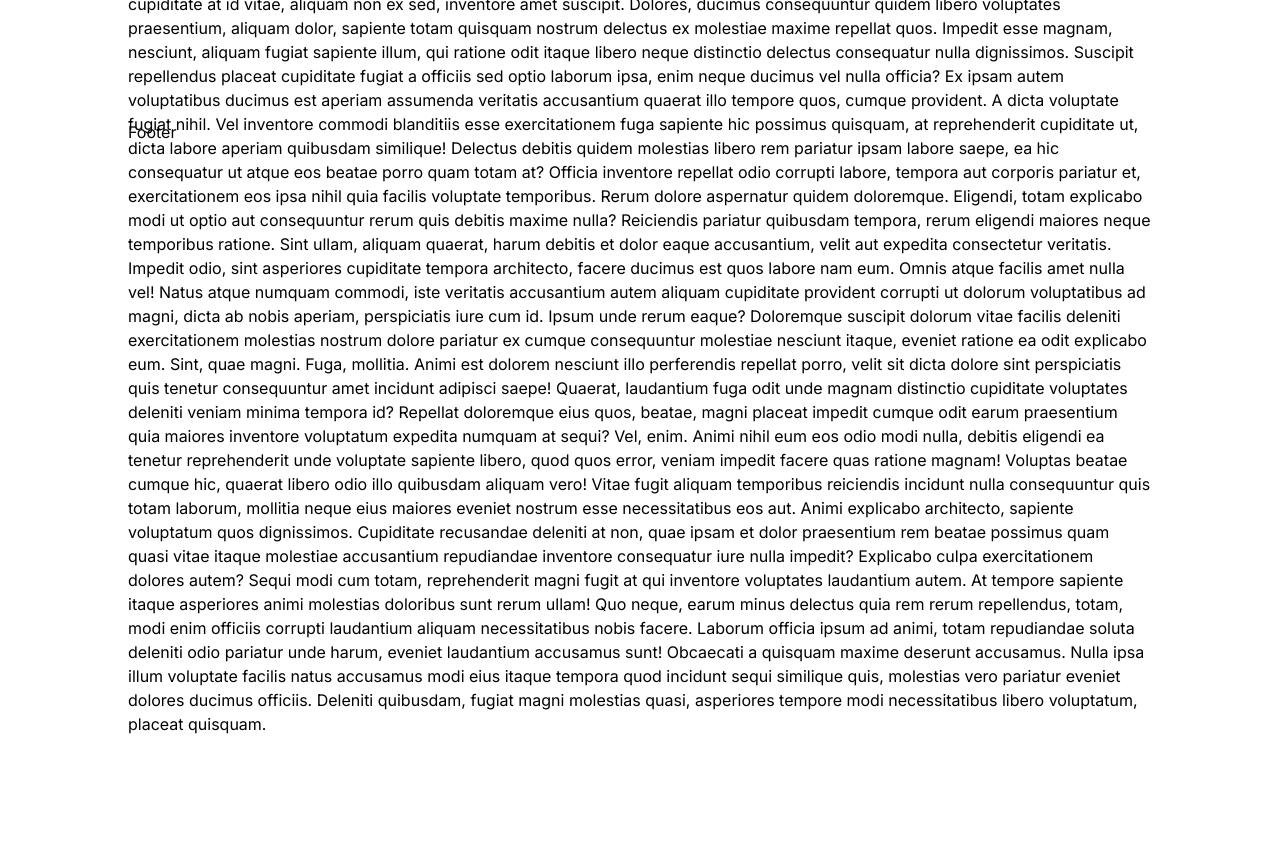
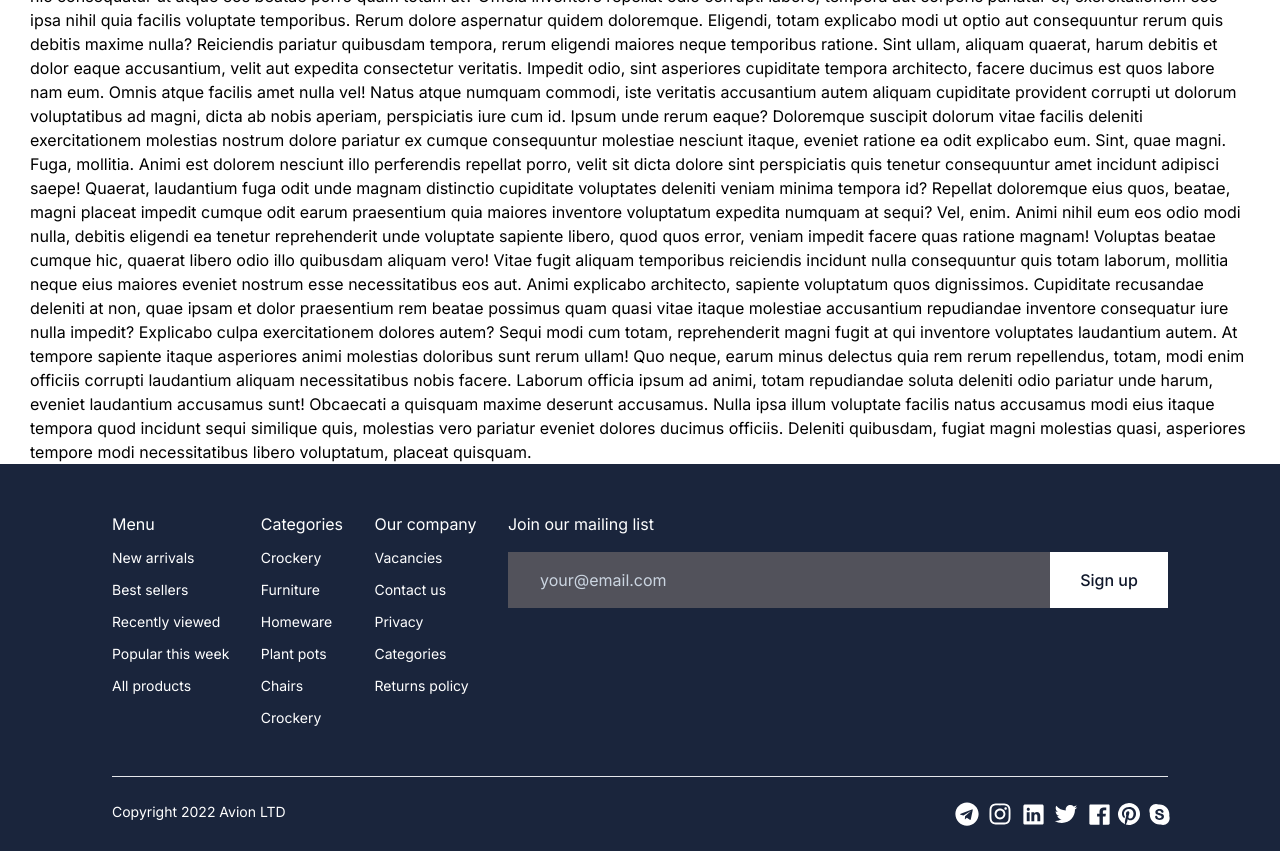
Before and after one commit to Temur00/Month8_Exam, a Next.js app: page / in a window 1280 px wide. Shown: the part 840-1691 px from the top of the page. Before the commit the page ends 1576 px from the top, so only its background shows below. Built offline with nearby package versions, Linux system fonts and the light colour scheme.

Commit message:
added dark&light and footer

```diff
--- a/src/app/layout.tsx
+++ b/src/app/layout.tsx
@@ -19,14 +19,16 @@ export default function RootLayout({
 }>) {
   return (
     <html lang="en" suppressHydrationWarning>
-      <body className={inter.className}>
+      <body
+        className={`${inter.className} light:bg-slate-100 dark:bg-[#1f2c47] transition`}
+      >
         <Providers>
           <div
             style={{ transition: "0.5s" }}
-            className="light:bg-slate-100 dark:bg-[#0F1625] transition"
+            className="light:bg-slate-100 dark:bg-[#1f2c47] transition"
           >
             <Header />
-            <main className="mt-40">{children}</main>
+            <main className="mt-32">{children}</main>
             <Footer />
           </div>
         </Providers>
--- a/src/app/page.tsx
+++ b/src/app/page.tsx
@@ -2,7 +2,7 @@ import React from "react";
 
 const Home = () => {
   return (
-    <div className="container mx-auto h-screen">
+    <div className="container mx-auto h-min-screen">
       <p>
         Lorem ipsum dolor sit amet consectetur adipisicing elit. Quod
         reprehenderit cum, officia ut earum libero animi natus similique.
--- a/src/components/Footer.tsx
+++ b/src/components/Footer.tsx
@@ -1,7 +1,205 @@
+import Link from "next/link";
 import React from "react";
+import { FaTelegram, FaInstagram } from "react-icons/fa";
+import { IoLogoFacebook, IoLogoLinkedin } from "react-icons/io";
+import { TiSocialSkype } from "react-icons/ti";
+import { IoLogoTwitter } from "react-icons/io5";
+import { BsPinterest } from "react-icons/bs";
 
 const Footer = () => {
-  return <div className="container mx-auto">Footer</div>;
+  return (
+    <div className="bg-[#1a253c]">
+      <div className="container mx-auto sm:px-[82px] px-[20px]">
+        <div className="flex flex-wrap gap-y-10 gap-6 justify-between py-12">
+          <div className="flex flex-col gap-3">
+            <Link href={"#"} className="text-[#fff]">
+              Menu
+            </Link>
+            <Link
+              href={"#"}
+              className="text-[#fff]  text-sm hover:text-yellow-400 duration-150"
+            >
+              New arrivals
+            </Link>
+            <Link
+              href={"#"}
+              className="text-[#fff]  text-sm hover:text-yellow-400 duration-150"
+            >
+              Best sellers
+            </Link>
+            <Link
+              href={"#"}
+              className="text-[#fff]  text-sm hover:text-yellow-400 duration-150"
+            >
+              Recently viewed
+            </Link>
+            <Link
+              href={"#"}
+              className="text-[#fff]  text-sm hover:text-yellow-400 duration-150"
+            >
+              Popular this week
+            </Link>
+            <Link
+              href={"#"}
+              className="text-[#fff]  text-sm hover:text-yellow-400 duration-150"
+            >
+              All products
+            </Link>
+          </div>
+          <div className="flex flex-col gap-3">
+            <Link href={"#"} className="text-[#fff]">
+              Categories
+            </Link>
+            <Link
+              href={"#"}
+              className="text-[#fff]  text-sm hover:text-yellow-400 duration-150"
+            >
+              Crockery
+            </Link>
+            <Link
+              href={"#"}
+              className="text-[#fff]  text-sm hover:text-yellow-400 duration-150"
+            >
+              Furniture
+            </Link>
+            <Link
+              href={"#"}
+              className="text-[#fff]  text-sm hover:text-yellow-400 duration-150"
+            >
+              Homeware
+            </Link>
+            <Link
+              href={"#"}
+              className="text-[#fff]  text-sm hover:text-yellow-400 duration-150"
+            >
+              Plant pots
+            </Link>
+            <Link
+              href={"#"}
+              className="text-[#fff]  text-sm hover:text-yellow-400 duration-150"
+            >
+              Chairs
+            </Link>
+            <Link
+              href={"#"}
+              className="text-[#fff]  text-sm hover:text-yellow-400 duration-150"
+            >
+              Crockery
+            </Link>
+          </div>
+          <div className="flex flex-col gap-3">
+            <Link href={"#"} className="text-[#fff]">
+              Our company
+            </Link>
+            <Link
+              href={"#"}
+              className="text-[#fff]  text-sm hover:text-yellow-400 duration-150"
+            >
+              Vacancies
+            </Link>
+            <Link
+              href={"#"}
+              className="text-[#fff]  text-sm hover:text-yellow-400 duration-150"
+            >
+              Contact us
+            </Link>
+            <Link
+              href={"#"}
+              className="text-[#fff]  text-sm hover:text-yellow-400 duration-150"
+            >
+              Privacy
+            </Link>
+            <Link
+              href={"#"}
+              className="text-[#fff]  text-sm hover:text-yellow-400 duration-150"
+            >
+              Categories
+            </Link>
+            <Link
+              href={"#"}
+              className="text-[#fff]  text-sm hover:text-yellow-400 duration-150"
+            >
+              Returns policy
+            </Link>
+          </div>
+          <div>
+            <p className="text-white">Join our mailing list</p>
+            <form className="pt-4 flex">
+              <input
+                type="email"
+                className="outline-none  w-[170px] sm:w-[350px] md:w-[400px]  lg:w-[542px] py-4 pl-[16px] sm:pl-[32px] placeholder:pr-40 bg-zinc-600 placeholder-slate-300 text-slate-100"
+                placeholder="your@email.com"
+              />
+              <button
+                type="submit"
+                className="w-[100px] sm:w-[118px] bg-white text-slate-900 font-medium"
+              >
+                Sign up
+              </button>
+            </form>
+          </div>
+        </div>
+        <hr className="text-[#4E4D93]" />
+        <div className="py-[25px] flex sm:justify-between gap-3 flex-wrap  justify-center">
+          <p className="text-sm text-white">Copyright 2022 Avion LTD</p>
+          <div className="flex gap-3 items-center">
+            <p className="flex hover:bg-white rounded-lg  justify-center w-[18px] h-[20px] items-center">
+              <Link
+                href={"https://t.me/Temur_vibes"}
+                className="text-[24px] hover:scale-[1.2] text-white hover:text-[#008cff] duration-200"
+              >
+                <FaTelegram />
+              </Link>
+            </p>
+            <Link
+              href={"https://instagram.com/"}
+              className="w-6 h-6 hover:scale-[1.2] text-[24px] text-white hover:text-[#f34783] duration-200"
+            >
+              <FaInstagram />
+            </Link>
+            <p className="flex hover:bg-white rounded-[4px] justify-center w-[18px] h-[20px] items-center">
+              <Link
+                href={"https://www.linkedin.com/in/temur-shernazarov-20415729b"}
+                className="text-[27px] hover:scale-[1.2] text-white hover:text-[#007bff] duration-200"
+              >
+                <IoLogoLinkedin />
+              </Link>
+            </p>
+            <Link
+              href={"https://twitter.com/?lang=en"}
+              className="w-6 h-6 hover:scale-[1.2] text-white duration-200 text-[24px]  "
+            >
+              <IoLogoTwitter />
+            </Link>
+            <p className="flex hover:bg-white rounded-[4px] justify-center w-[18px] h-[22px] items-center">
+              <Link
+                href={"https://facebook.com"}
+                className="text-[27px] hover:scale-[1.2] rounded-[12px] text-white hover:text-[#005eff] duration-200"
+              >
+                <IoLogoFacebook />
+              </Link>
+            </p>
+            <p className="flex hover:bg-white rounded-lg  justify-center w-[18px] h-[24px] items-center">
+              <Link
+                href={"https://www.pinterest.com/"}
+                className="text-[22px] hover:scale-[1.2] text-white hover:text-[red] duration-200"
+              >
+                <BsPinterest />
+              </Link>
+            </p>
+            <p className="flex hover:bg-white rounded-[24px] justify-center w-[18px] h-[20px] items-center">
+              <Link
+                href={"https://www.skype.com/en/"}
+                className="text-[27px] hover:scale-[1.2 text-white hover:text-[#0095ff] duration-200"
+              >
+                <TiSocialSkype />
+              </Link>
+            </p>
+          </div>
+        </div>
+      </div>
+    </div>
+  );
 };
 
 export default Footer;
--- a/tailwind.config.ts
+++ b/tailwind.config.ts
@@ -15,11 +15,11 @@ const config: Config = {
       },
     },
     screens: {
-      qsm: "630px",
-      sm: "768px",
-      md: "976px",
-      lg: "1024px",
-      xl: "1440px",
+      sm: "630px",
+      md: "768px",
+      lg: "976px",
+      xl: "1220px",
+      xxl: "1440px",
     },
   },
   darkMode: "class",
```
Also changed, not shown: src/components/Header.tsx (+50 -18 lines).
